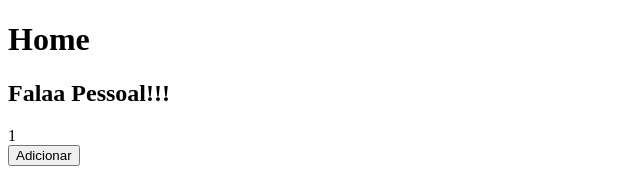
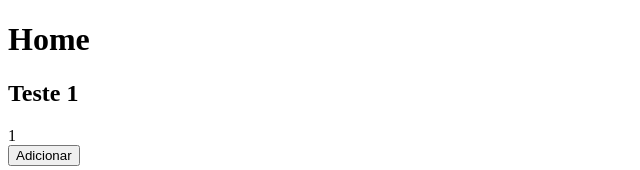
Before and after one commit to guiribs/apenas-o-comeco, a Next.js app: page / in a window 1280 px wide. Shown: the top 170 px of the page, without its empty margins (0-640 px from the left). Built offline with nearby package versions, Linux system fonts and the light colour scheme.

Commit message:
nova home

```diff
--- a/pages/index.js
+++ b/pages/index.js
@@ -4,7 +4,7 @@ function Home() {
     return (
         <div>
             <h1>Home</h1>
-            <h2><strong>Falaa Pessoal!!!</strong></h2>
+            <h2><strong>Teste 1</strong></h2>
             <Contador />
         </div>
     )
```
